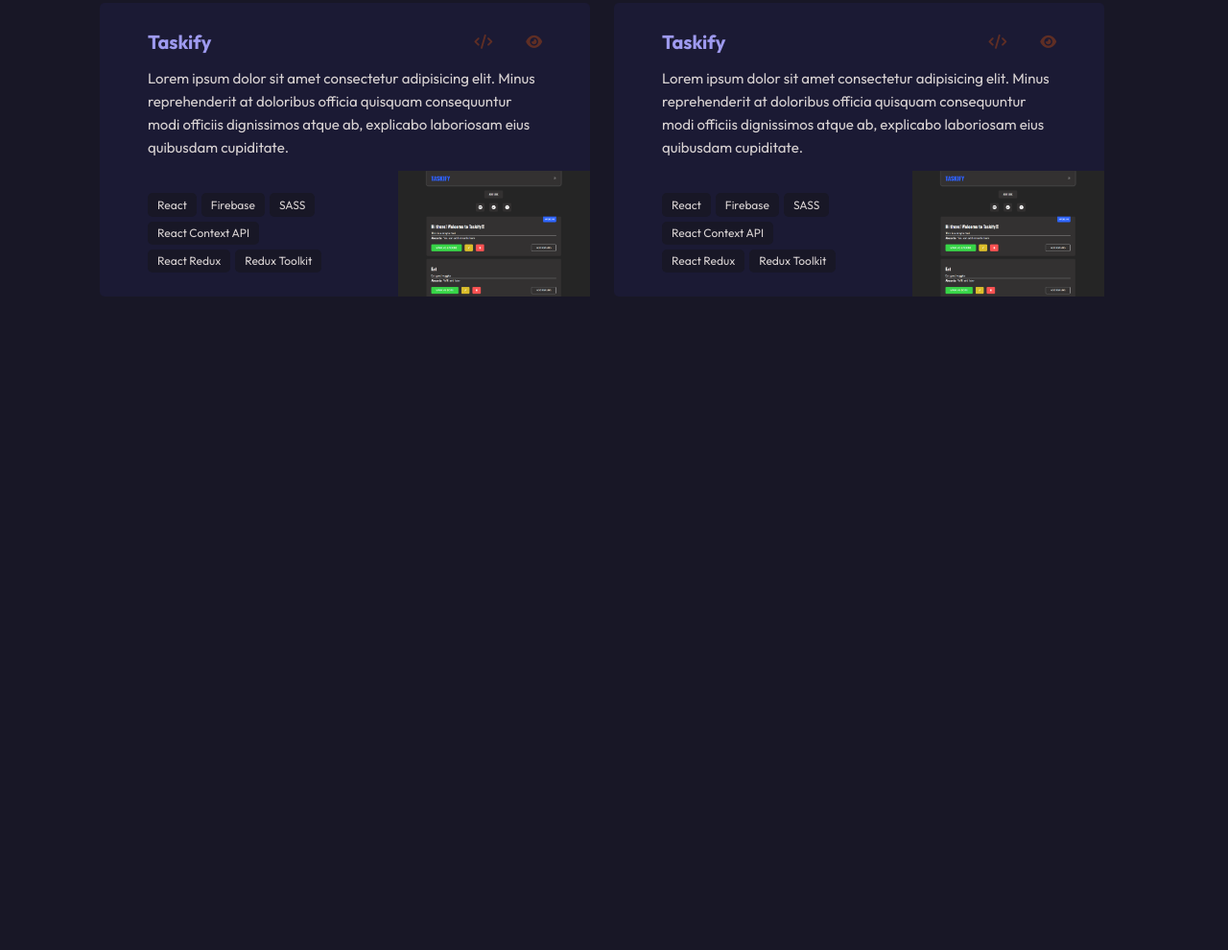
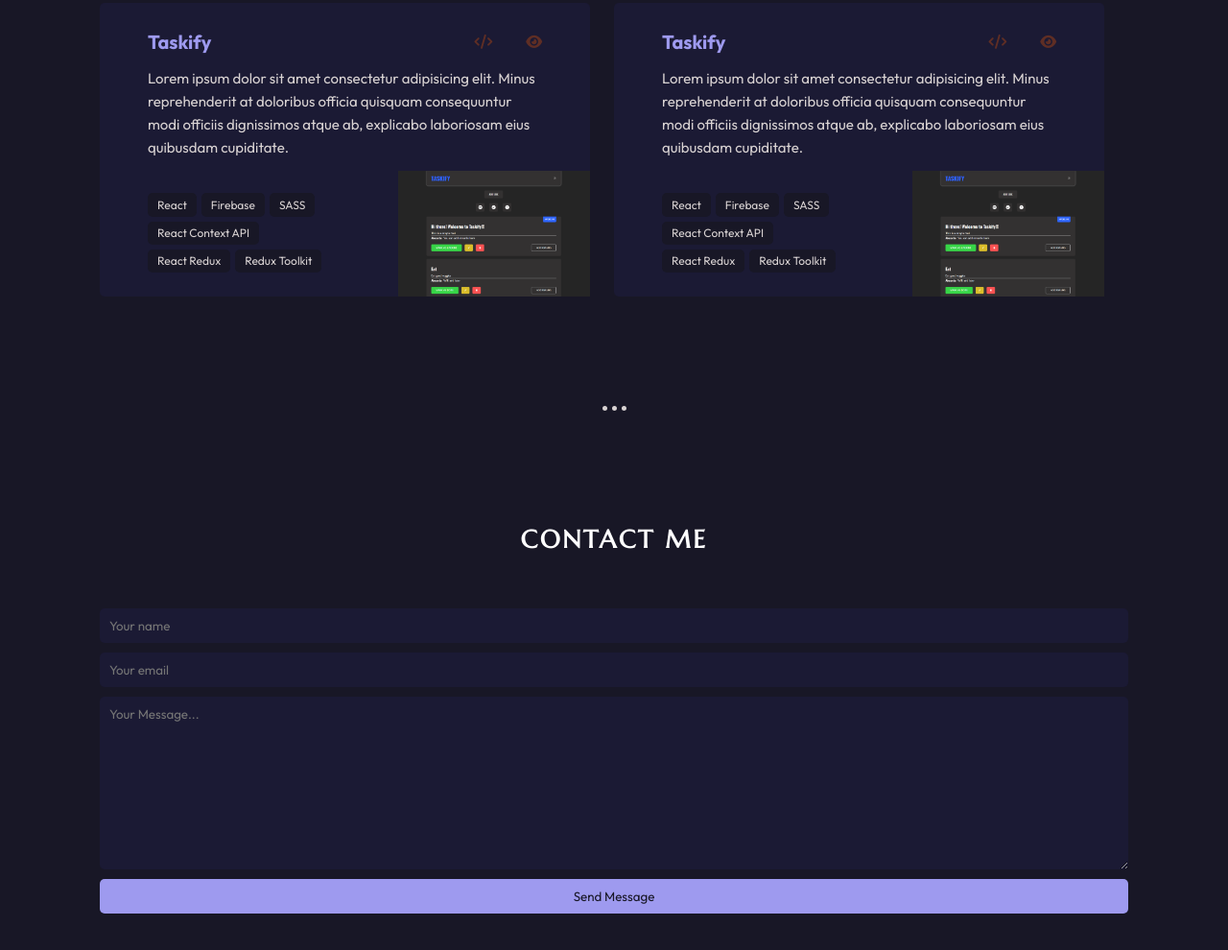
Before and after one commit to mr-selviraja/portfolio, a website: page index.html in a window 1280 px wide. Shown: the part 3130-4120 px from the top of the page at 96% size. Before the commit the page ends 3553 px from the top, so only its background shows below. Drawn offline with Linux system fonts and the light colour scheme.

Commit message:
Contact section completed

```diff
--- a/index.html
+++ b/index.html
@@ -471,6 +471,23 @@
                 </ul>
             </section>
             <!-- End of Projects Section -->
+
+            <hr class="divider" />
+
+            <section class="contact section">
+                <h2 class="heading-secondary center-text text-uppercase font-accent color-accent section__heading">Contact Me</h2>
+
+                <form action="" class="contact__form">
+                    <input type="text" placeholder="Your name" />
+
+                    <input type="email" placeholder="Your email" />
+
+                    <textarea placeholder="Your Message..." cols="30" rows="10"></textarea>
+
+                    <button class="btn btn--primary btn--lg">Send Message</button>
+                </form>
+            </section>
+            <!-- End of Contact -->
         </div>
         <!-- End of Container -->
     </body>
--- a/sass/base/_base.scss
+++ b/sass/base/_base.scss
@@ -36,3 +36,15 @@ a {
         letter-spacing: 0.25rem;
     }
 }
+
+input, textarea {
+    border: none;
+    font-family: $font-regular;
+    background-color: $color-fg;
+    padding: 1rem;
+    border-radius: .5rem;
+
+    &:focus {
+        outline: 1px solid $color-primary;
+    }
+}
--- /dev/null
+++ b/sass/components/_button.scss
@@ -0,0 +1,22 @@
+.btn {
+    border: none;
+    border-radius: .5rem;
+    font-family: inherit;
+
+    &:hover {
+        cursor: pointer;
+    }
+
+    &--primary {
+        background-color: $color-primary;
+        color: $color-bg;
+
+        &:hover {
+            background-color: darken($color-primary, 10%) !important;
+        }
+    }
+
+    &--lg {
+        padding: 1rem 2.5rem;
+    }
+}
--- /dev/null
+++ b/sass/components/_contact.scss
@@ -0,0 +1,11 @@
+.contact {
+    &__form {
+        display: flex;
+        flex-direction: column;
+        gap: 1rem;
+    }
+
+    &__button {
+        padding: 1rem;
+    }
+}
--- a/sass/main.scss
+++ b/sass/main.scss
@@ -11,3 +11,5 @@
 @import "./components/skills";
 @import "./components/experience";
 @import "./components/projects";
+@import "./components/contact";
+@import "./components/button";
```
Also changed, not shown: styles.css.
